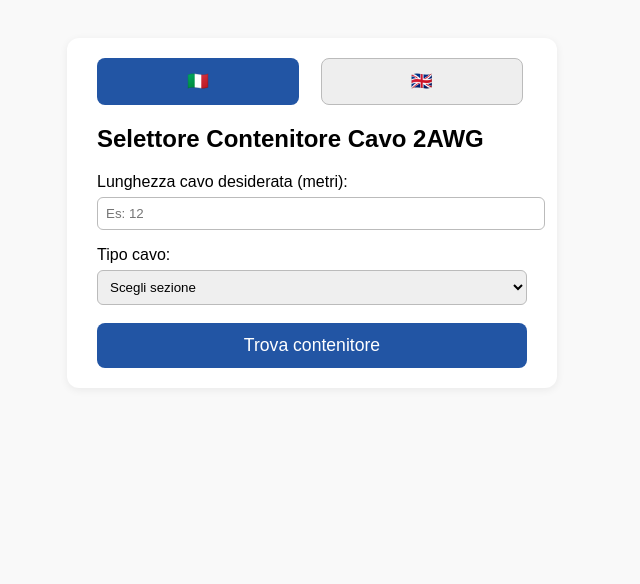
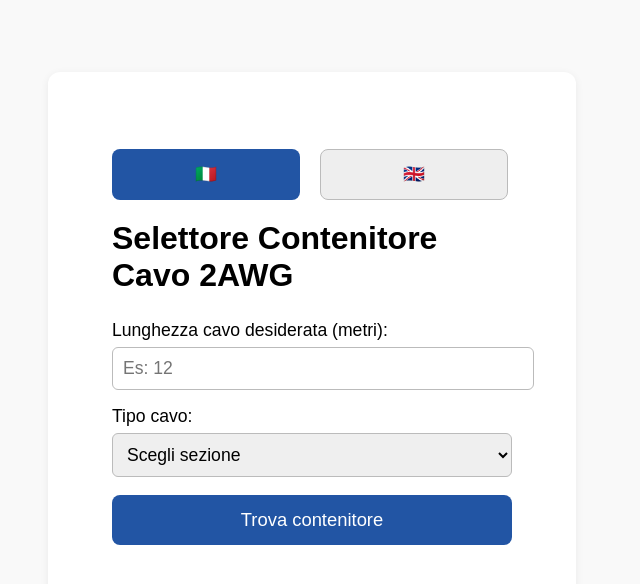
Before and after one commit to Cthv9/CM-Cables, a plain HTML site: page index.html in a window 1280 px wide. Shown: the whole page, without its empty margins (328-968 px from the left). Drawn offline with Linux system fonts and the light colour scheme.

Commit message:
Update index.html

```diff
--- a/index.html
+++ b/index.html
@@ -2,18 +2,107 @@
 <html lang="it">
 <head>
   <meta charset="UTF-8">
+  <meta name="viewport" content="width=device-width, initial-scale=1">
   <title>Selettore Contenitore Cavo 2AWG</title>
   <style>
-    body { font-family: Arial, sans-serif; padding: 30px; background: #f9f9f9; }
-    .container { background: white; padding: 20px 30px; border-radius: 12px; box-shadow: 0 2px 8px #0001; max-width: 430px; margin: 0 auto; }
-    h2 { margin-top: 0; }
-    label { display: block; margin: 16px 0 6px; }
-    select, input { width: 100%; padding: 8px; border-radius: 6px; border: 1px solid #bbb; }
-    button, .lang-btn { margin-top: 18px; width: 100%; padding: 12px; border: none; border-radius: 8px; background: #2255a4; color: white; font-size: 1.1em; cursor: pointer; }
-    .lang-btn { width: 48%; margin: 0 1% 20px 0; background: #eee; color: #333; border: 1px solid #bbb; }
-    .lang-btn.selected { background: #2255a4; color: #fff; border: none; }
-    .btn-row { display: flex; gap: 4%; }
-    .result { margin-top: 24px; padding: 14px; background: #eef6fa; border-radius: 8px; border-left: 4px solid #2295d1; }
+	body {
+	  font-family: Arial, sans-serif;
+	  padding: 5vw;
+	  background: #f9f9f9;
+	}
+
+	.container {
+	  background: white;
+	  padding: 6vw 5vw;
+	  border-radius: 12px;
+	  box-shadow: 0 2px 8px #0001;
+	  max-width: 98vw;
+	  width: 400px;
+	  margin: 0 auto;
+	}
+
+	h2 {
+	  margin-top: 0;
+	  font-size: 2em;
+	}
+
+	label {
+	  display: block;
+	  margin: 16px 0 6px;
+	  font-size: 1.1em;
+	}
+
+	select, input {
+	  width: 100%;
+	  padding: 10px;
+	  border-radius: 6px;
+	  border: 1px solid #bbb;
+	  font-size: 1.1em;
+	}
+
+	button, .lang-btn {
+	  margin-top: 18px;
+	  width: 100%;
+	  padding: 14px 0;
+	  border: none;
+	  border-radius: 8px;
+	  background: #2255a4;
+	  color: white;
+	  font-size: 1.15em;
+	  cursor: pointer;
+	  transition: background 0.2s;
+	}
+
+	button:active, .lang-btn:active {
+	  background: #184077;
+	}
+
+	.lang-btn {
+	  width: 48%;
+	  margin: 0 1% 20px 0;
+	  background: #eee;
+	  color: #333;
+	  border: 1px solid #bbb;
+	  font-size: 1.1em;
+	}
+
+	.lang-btn.selected {
+	  background: #2255a4;
+	  color: #fff;
+	  border: none;
+	}
+
+	.btn-row {
+	  display: flex;
+	  gap: 4%;
+	}
+
+	.result {
+	  margin-top: 24px;
+	  padding: 14px;
+	  background: #eef6fa;
+	  border-radius: 8px;
+	  border-left: 4px solid #2295d1;
+	  font-size: 1.15em;
+	}
+
+	@media (max-width: 600px) {
+	  .container {
+		padding: 8vw 2vw;
+		width: 100%;
+		max-width: 100vw;
+	  }
+	  h2 {
+		font-size: 1.3em;
+	  }
+	  button, .lang-btn {
+		font-size: 1em;
+		padding: 12px 0;
+	  }
+	  label, .result {
+		font-size: 1em;
+	  }
+	}
   </style>
 </head>
 <body>
```
